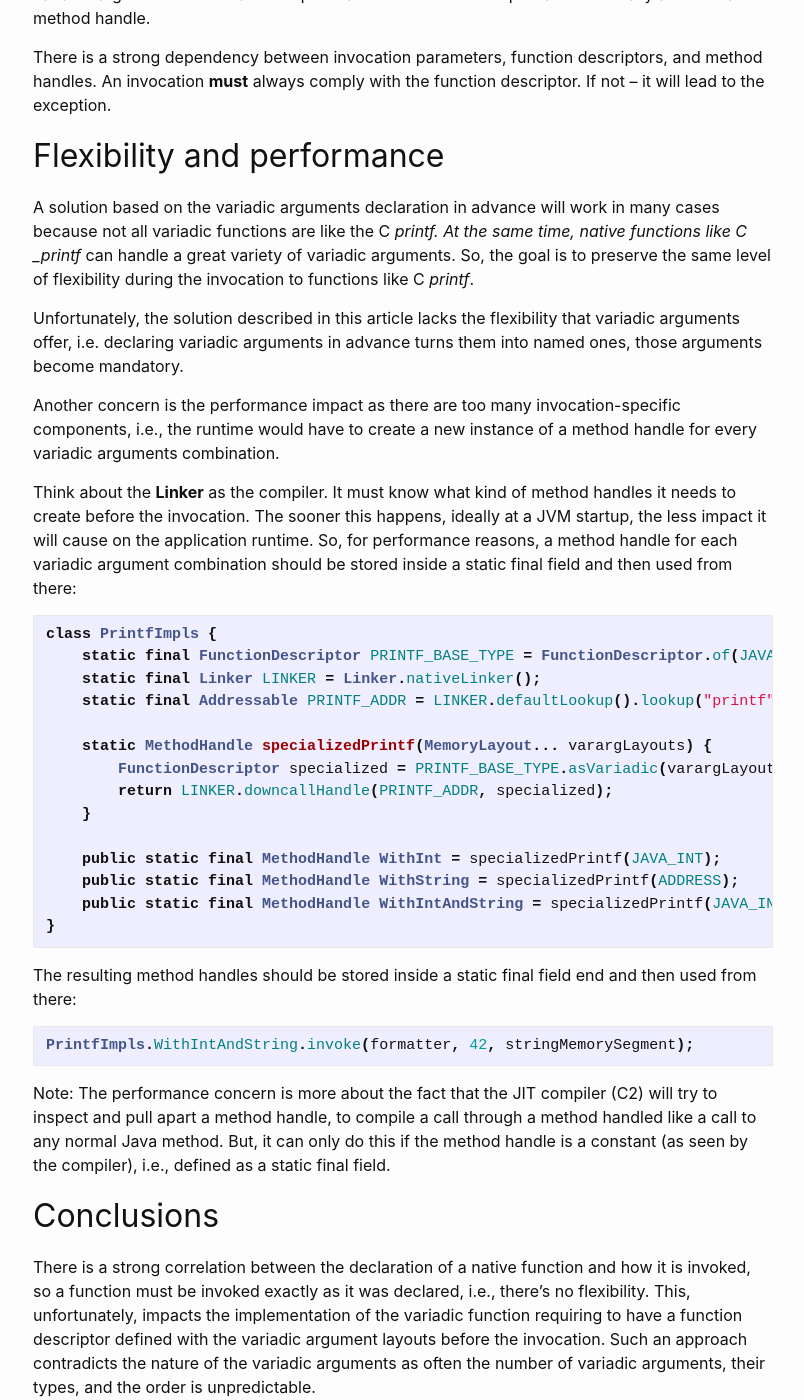
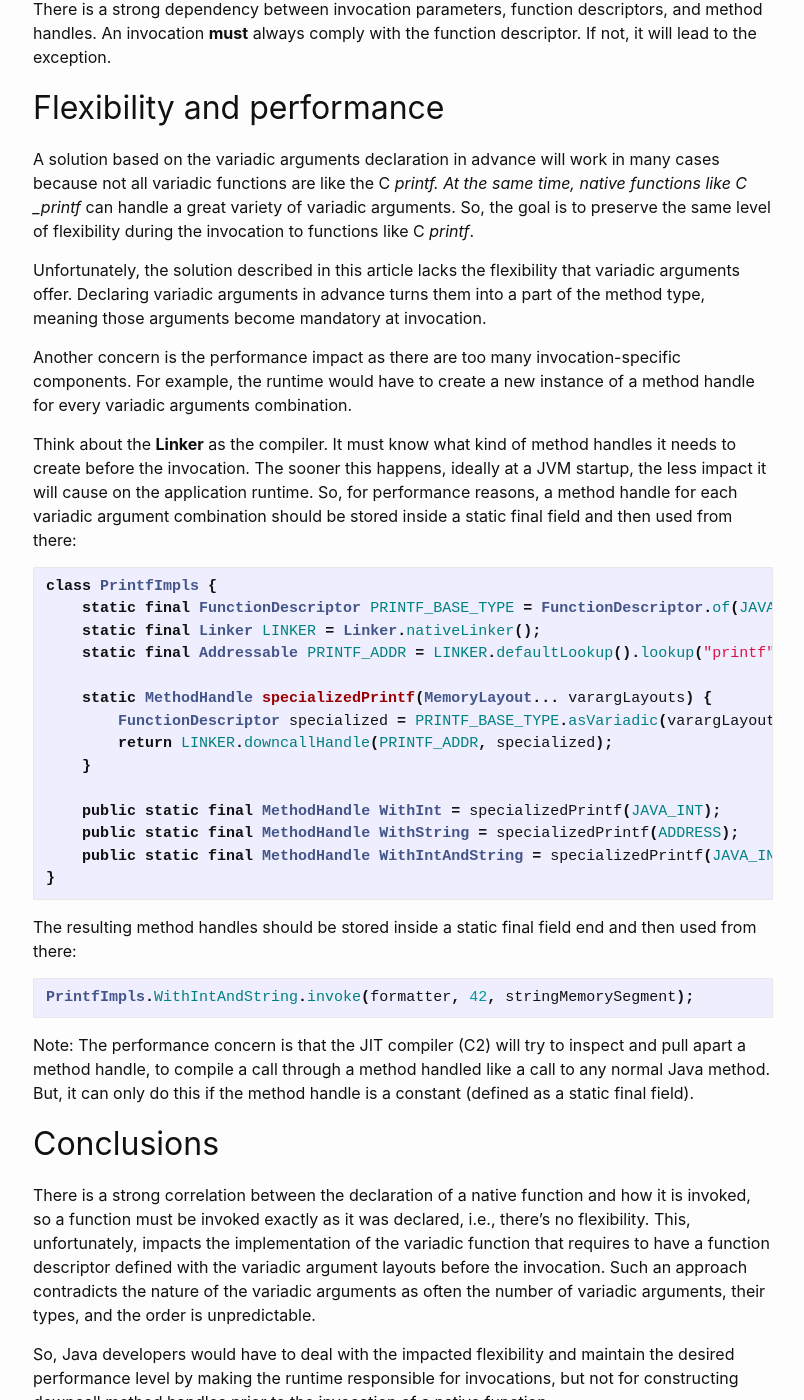
Before and after one commit to denismakogon/denismakogon.github.io, a Jekyll site: the page built from _posts/2022-06-14-introduction-to-project-panama-part-2-simplified-variadic-functions.markdown, in a window 1280 px wide and 1400 px high, scrolled down 5675 px. Shown: the whole window, without its empty margins (237-1041 px from the left). Built offline with Jekyll 4.4.1, drawn with Linux system fonts in a browser that asks for light colours; some of the changed text lies outside the part shown.

Commit message:
more reviews

````diff
--- a/_posts/2022-06-14-introduction-to-project-panama-part-2-simplified-variadic-functions.markdown
+++ b/_posts/2022-06-14-introduction-to-project-panama-part-2-simplified-variadic-functions.markdown
@@ -15,29 +15,29 @@ on [Unsplash](https://unsplash.com/s/photos/panama?utm_source=unsplash&utm_mediu
 
 ## Introduction
 
-This article explores Java native variadic functions using the Foreign Function and Memory API (Project Panama).
+This article explores Java native variadic functions using the Foreign Function & Memory API (Project Panama).
 
 ## C Variadic Functions in Java
 
 ### Part 1 recap
 
 The purpose of [Part 1]({{ '/openjdk/panama/2022/05/30/introduction-to-project-panama-part-1.html' | relative_url }})
-was to make an introduction to the Foreign Function and Memory API. As a practical task, Part 1 shows you how to implement a downcall to the C _printf_ function using corresponding API classes:
-* **SymbolLookup** -- to lookup a native function memory address.
-* **FunctionDescriptor** -- to declare a Java-based function descriptor containing a return value and argument layouts that correspond to the original signature in C.
-* **Linker** -- to create from a function descriptor and its native function address a (Java) method handle wrapping the native function
-* **MemorySession** -- for native memory segment allocation and de-allocation.
+was to introduce the Foreign Function & Memory API. As a practical task, Part 1 shows you how to implement a downcall to the C _printf_ function using corresponding API classes:
+* **SymbolLookup** -- Looking up a native function memory address.
+* **FunctionDescriptor** -- Declaring a Java-based function descriptor containing a return value and argument layouts that correspond to the original signature in C.
+* **Linker** -- Creating a method handle wrapping the native function from a function descriptor and its native function address.
+* **MemorySession** -- Allocating and de-allocating native memory segments.
 
 ### Revisiting C _printf_ Java implementation
 
 [Part 1]({{ '/openjdk/panama/2022/05/31/introduction-to-project-panama-part-1.html' | relative_url }}) contains a simplified implementation of a downcall to the C _printf_ function in Java.
-That code did not implement a key feature -- C variadic arguments for the _printf_ function.
+But that code did not implement a key feature -- C variadic arguments for the _printf_ function.
 The absence of variadic arguments made the C _printf_ implementation looks like the _PrintStream::println_ method rather than the _PrintStream::printf_ method from the Java standard library.
 
-The key difference between _PrintStream::println_ and _PrintStream::printf_ is the support of varargs in the latter, i.e., the _PrintStream::println_ is a simplified version of _PrintStream::printf_.
+The key difference between _PrintStream::println_ and _PrintStream::printf_ is the support of varargs in the latter, meaning the _PrintStream::println_ is a simplified version of _PrintStream::printf_.
 
-For the sake of simplicity, the “Hello World” example in part 1 did not implement the variadic contract for the C _printf_ function.
-This article will explain how to invoke from Java a native C variadic function (downcall) using the Foreign Function and Memory API.
+For the sake of simplicity, the “Hello World” example in Part 1 did not implement the variadic contract for the C _printf_ function.
+This article will explain how to invoke from Java a native C variadic function (downcall) using the Foreign Function & Memory API.
 
 ### Variadic functions, variadic arguments
 
@@ -47,7 +47,7 @@ The list of parameters of a variadic function should always start with at least
 int     printf(const char * __restrict, ...);
 ```
 
-At the moment of a call to the variadic function, it accepts no more than 127 variadic arguments per function call:
+At the runtime, a function can accept no more than 127 variadic arguments per invocation:
 ```c
 printf("hello world");
 printf(" I'm a=%s, I'm b=%s", a, b);
@@ -57,8 +57,8 @@ In C/C++, variadic arguments don’t have any type associated with the signature
 ```java
 Object someMethod(Object... varargs);
 ```
-Java developers often use broad varargs type definition using **java.lang.Object** as all Java types inherit from it.
-With all those facts described above, we need to answer how to implement C variadic arguments using the Foreign Function and Memory API.
+Java developers often use the broad varargs type definition using **java.lang.Object** because all Java types are inherited from it.
+With all those facts described above, we now need to understand how to implement C variadic arguments using the Foreign Function & Memory API.
 
 ### Runtime representation of named and variadic arguments
 
@@ -90,7 +90,7 @@ Therefore, to perform a native call, the Java runtime must know the method handl
 
 #### Native function descriptor and method type
 
-The **FunctionDescriptor** is key to invoking method type validation of a native function (safe type converting) and is the only entity the JVM
+The **FunctionDescriptor** is key to invoking the method type validation of a native function (safe type converting) and is the only entity the JVM
 relies on when attempting to match the **MethodHandle::invoke** method type to the descriptor method type as a reference value.
 
 At runtime, **MethodHandle::invoke** is called, and the JVM attempts safe type converting between the [MethodType](https://download.java.net/java/early_access/jdk19/docs/api/java.base/java/lang/invoke/MethodType.html) derived from a function descriptor
@@ -203,7 +203,7 @@ The main challenge for Java developers is to maintain the combination of variadi
 Every new named and variadic arguments combination requires a new function descriptor and eventually a new related method handle.
 
 There is a strong dependency between invocation parameters, function descriptors, and method handles. An invocation **must** always comply with the function descriptor.
-If not -- it will lead to the exception.
+If not, it will lead to the exception.
 
 ## Flexibility and performance
 
@@ -211,10 +211,9 @@ A solution based on the variadic arguments declaration in advance will work in m
 At the same time, native functions like C _printf_ can handle a great variety of variadic arguments.
 So, the goal is to preserve the same level of flexibility during the invocation to functions like C _printf_.
 
-Unfortunately, the solution described in this article lacks the flexibility that variadic arguments offer, i.e.
-declaring variadic arguments in advance turns them into named ones, those arguments become mandatory.
+Unfortunately, the solution described in this article lacks the flexibility that variadic arguments offer. Declaring variadic arguments in advance turns them into a part of the method type, meaning those arguments become mandatory at invocation.
 
-Another concern is the performance impact as there are too many invocation-specific components, i.e., the runtime would have to create a new instance of a method handle for every variadic arguments combination.
+Another concern is the performance impact as there are too many invocation-specific components. For example, the runtime would have to create a new instance of a method handle for every variadic arguments combination.
 
 Think about the **Linker** as the compiler. It must know what kind of method handles it needs to create before the invocation.
 The sooner this happens, ideally at a JVM startup, the less impact it will cause on the application runtime.
@@ -240,17 +239,16 @@ The resulting method handles should be stored inside a static final field end an
 PrintfImpls.WithIntAndString.invoke(formatter, 42, stringMemorySegment);
 ```
 
-Note: The performance concern is more about the fact that the JIT compiler (C2) will try to inspect and pull apart a method handle,
-to compile a call through a method handled like a call to any normal Java method.
-But, it can only do this if the method handle is a constant (as seen by the compiler), i.e., defined as a static final field.
+Note: The performance concern is that the JIT compiler (C2) will try to inspect and pull apart a method handle, to compile a call through a method handled like a call to any normal Java method.
+But, it can only do this if the method handle is a constant (defined as a static final field).
 
 ## Conclusions
 
 There is a strong correlation between the declaration of a native function and how it is invoked, so a function must be invoked exactly as it was declared, i.e., there's no flexibility.
-This, unfortunately, impacts the implementation of the variadic function requiring to have a function descriptor defined with the variadic argument layouts before the invocation.
+This, unfortunately, impacts the implementation of the variadic function that requires to have a function descriptor defined with the variadic argument layouts before the invocation.
 Such an approach contradicts the nature of the variadic arguments as often the number of variadic arguments, their types, and the order is unpredictable.
 
-So, Java developers would have to deal with the impacted flexibility as well as maintain desired performance level
+So, Java developers would have to deal with the impacted flexibility and maintain the desired performance level
 by making the runtime responsible for invocations, but not for constructing downcall method handles prior to the invocation of a native function.
 
 Despite the not very pessimistic tone, there is another way to solve the problem of the variadic function by delegating
````
Also changed, not shown: other parts of _posts/2022-06-14-introduction-to-project-panama-part-2-simplified-variadic-functions.markdown (+5 -5 lines).
